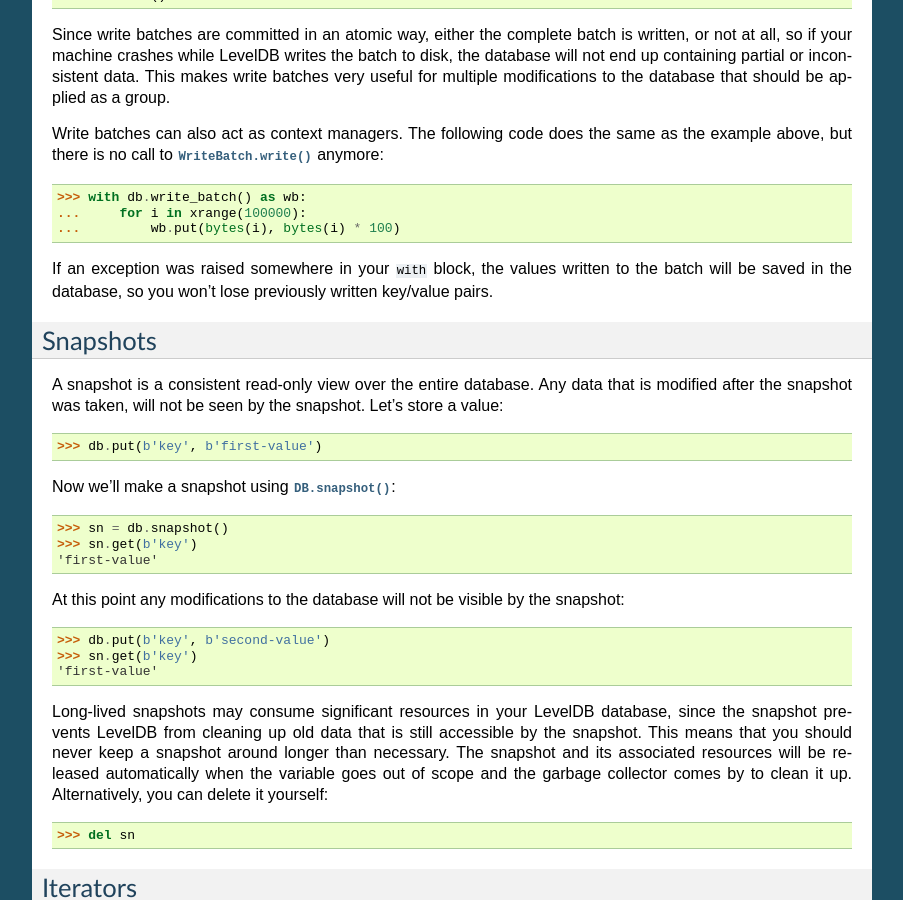
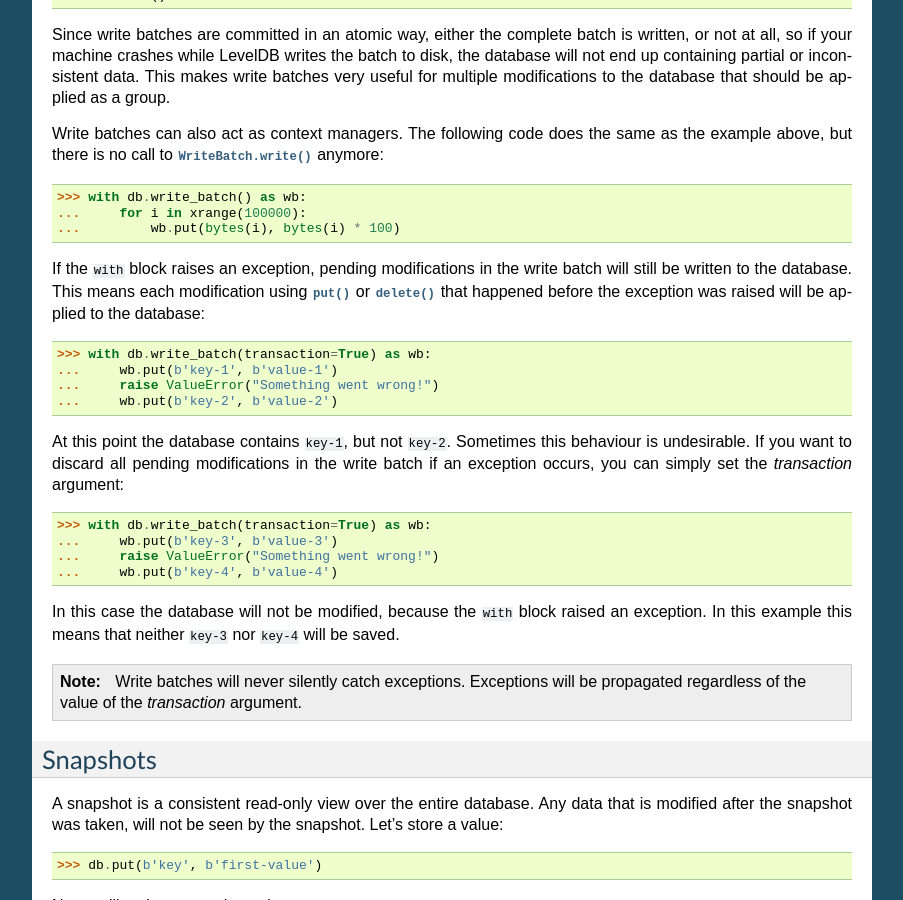
Before and after one commit to wbolster/plyvel, a Sphinx documentation site: the page built from doc/tutorial.rst, in a window 1280 px wide and 900 px high, scrolled down 1695 px. Shown: the whole window, without its empty margins (198-1101 px from the left). Built offline with Sphinx 7.4.7, drawn with Linux system fonts in a browser that asks for light colours.

Commit message:
Implement transaction-like behaviour for write batches

```diff
--- a/TODO.rst
+++ b/TODO.rst
@@ -5,7 +5,6 @@ TODO
 Required before this library is to be taken seriously:
 
 * Decent packaging/releasing (setup.py)
-* Transaction-like behaviour for write batches
 
 Lower priority tasks:
 
--- a/doc/tutorial.rst
+++ b/doc/tutorial.rst
@@ -120,9 +120,34 @@ anymore:
     ...     for i in xrange(100000):
     ...         wb.put(bytes(i), bytes(i) * 100)
 
-If an exception was raised somewhere in your ``with`` block, the values written
-to the batch will be saved in the database, so you won't lose previously written
-key/value pairs.
+If the ``with`` block raises an exception, pending modifications in the write
+batch will still be written to the database. This means each modification using
+:py:meth:`~WriteBatch.put` or :py:meth:`~WriteBatch.delete` that happened before
+the exception was raised will be applied to the database::
+
+    >>> with db.write_batch(transaction=True) as wb:
+    ...     wb.put(b'key-1', b'value-1')
+    ...     raise ValueError("Something went wrong!")
+    ...     wb.put(b'key-2', b'value-2')
+
+At this point the database contains ``key-1``, but not ``key-2``. Sometimes this
+behaviour is undesirable. If you want to discard all pending modifications in
+the write batch if an exception occurs, you can simply set the `transaction`
+argument::
+
+    >>> with db.write_batch(transaction=True) as wb:
+    ...     wb.put(b'key-3', b'value-3')
+    ...     raise ValueError("Something went wrong!")
+    ...     wb.put(b'key-4', b'value-4')
+
+In this case the database will not be modified, because the ``with`` block
+raised an exception. In this example this means that neither ``key-3`` nor
+``key-4`` will be saved.
+
+.. note::
+
+   Write batches will never silently catch exceptions. Exceptions will be
+   propagated regardless of the value of the `transaction` argument.
 
 
 Snapshots
```
Also changed, not shown: doc/api.rst (+9 -1 lines), test_plyvel.py (+16 -6 lines), 1 other file.
